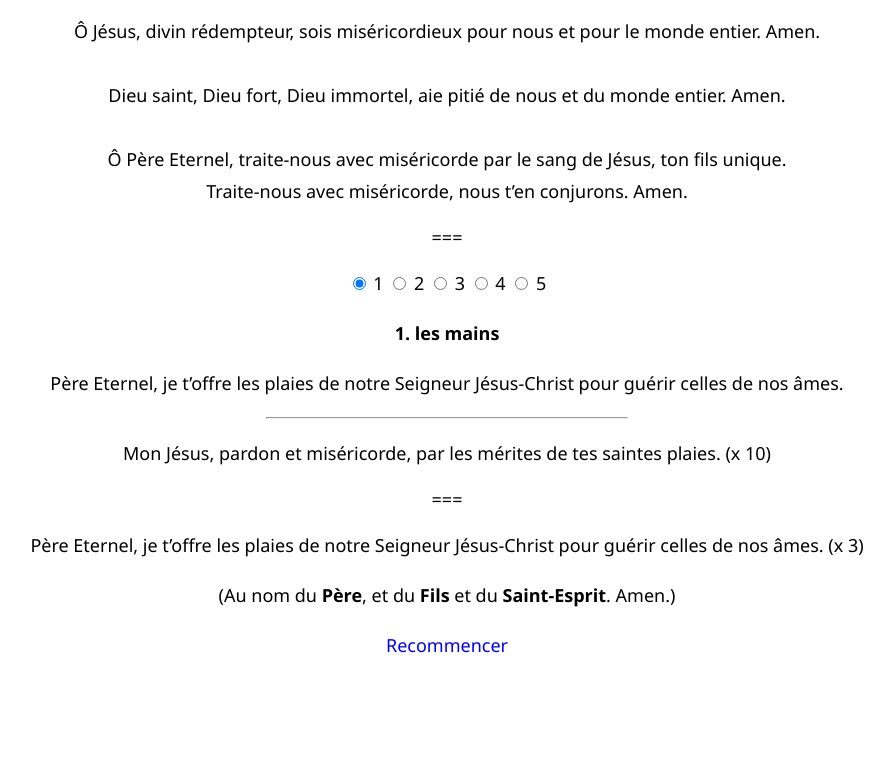
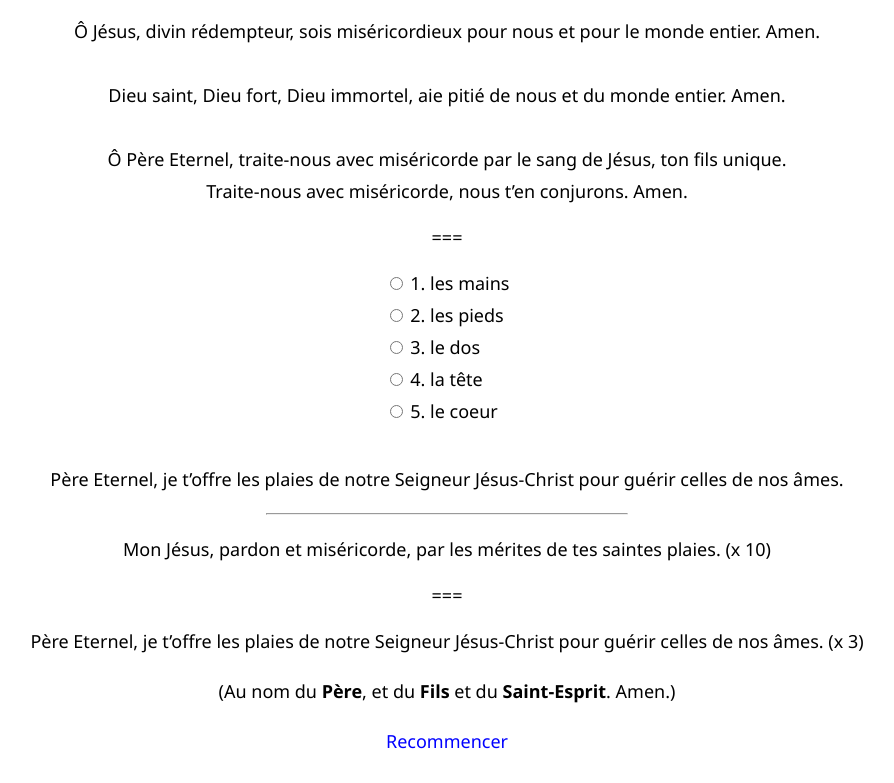
Before and after one commit to Lukam90/Lukam90.github.io, a website: page prieres/ch-plaies.html in a window 1280 px wide. Shown: the part 162-945 px from the top of the page, without its empty margins (193-1087 px from the left). Before the commit the page ends 849 px from the top, so only its background shows below. Drawn offline with Linux system fonts and the light colour scheme.

Commit message:
MAJ R C-Plaies

```diff
--- a/prieres/ch-plaies.html
+++ b/prieres/ch-plaies.html
@@ -47,26 +47,34 @@ Traite-nous avec miséricorde, nous t’en conjurons. Amen.
 </div>
 
 
-<p>
+<!-- Macro -->
 
-    <input type="radio" name="rd_mysteres" id="p1" onclick="majMystere('1');" />
-    <label for="p1">1</label>
 
-    <input type="radio" name="rd_mysteres" id="p2" onclick="majMystere('2');" />
-    <label for="p2">2</label>
 
-    <input type="radio" name="rd_mysteres" id="p3" onclick="majMystere('3');" />
-    <label for="p3">3</label>
+<!-- Tableau -->
 
-    <input type="radio" name="rd_mysteres" id="p4" onclick="majMystere('4');" />
-    <label for="p4">4</label>
-
-    <input type="radio" name="rd_mysteres" id="p5" onclick="majMystere('5');" />
-    <label for="p5">5</label>
-
-</p>
-
-<p id="mystere" class="gras">1. les mains</p>
+<ul class="priere gauche">
+    <li>
+<input type="radio" name="rd_plaies" id="p1" />
+<label for="p1">1. les mains</label>
+</li>
+    <li>
+<input type="radio" name="rd_plaies" id="p2" />
+<label for="p2">2. les pieds</label>
+</li>
+    <li>
+<input type="radio" name="rd_plaies" id="p3" />
+<label for="p3">3. le dos</label>
+</li>
+    <li>
+<input type="radio" name="rd_plaies" id="p4" />
+<label for="p4">4. la tête</label>
+</li>
+    <li>
+<input type="radio" name="rd_plaies" id="p5" />
+<label for="p5">5. le coeur</label>
+</li>
+</ul>
 
 <p>Père Eternel, je t’offre les plaies de notre Seigneur Jésus-Christ pour guérir celles de nos âmes.</p>
 
--- a/public/js/chapelets/ch-plaies.js
+++ b/public/js/chapelets/ch-plaies.js
@@ -1,32 +1,8 @@
 /* Eléments */
 
-const rdMysteres = $name("rd_mysteres");
-
-const btnPremier = rdMysteres[0];
-
-const pMystere = $("#mystere");
-
-/* Variables */
-
-const plaies = ["1. les mains", "2. les pieds", "3. le dos", "4. la tête", "5. le coeur"];
-
-let index = 0, numKey = 0;
-let mystere = "";
+const btnPremier = $("#p1");
 
 /* Fonctions */
-
-resetAll();
-
-// MAJ du mystère
-
-function majMystere(number)
-{
-    index = parseInt(number) - 1;
-
-    mystere = plaies[index];
-
-    pMystere.textContent = mystere;
-}
 
 // Réinitialisation du chapelet
 
@@ -34,9 +10,7 @@ function resetAll()
 {
     goTo("#");
 
-    majMystere(1);
-
-    checkButton(btnPremier);
+    checkFirst();
 }
 
 /* Raccourcis */
```
Also changed, not shown: 2 other files.
